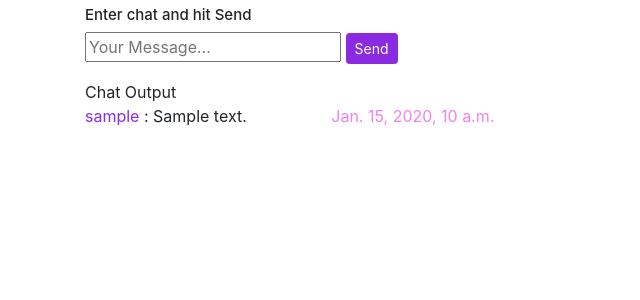
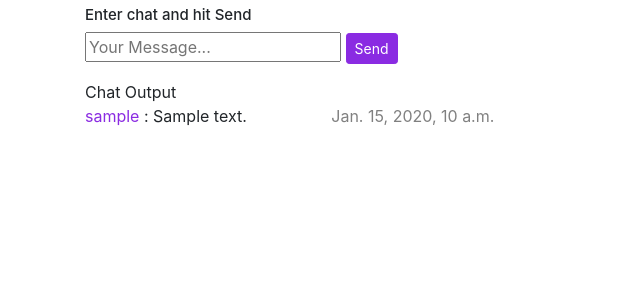
Before and after one commit to hrithik-jha/Work-Monitor, a Django app: page /chat/text/ in a window 1280 px wide. Shown: the part 140-440 px from the top of the page, without its empty margins (0-640 px from the left). Run offline with Django 3.2, Linux system fonts and the light colour scheme; a user stored in the database is signed in; tables that the repository leaves empty hold one stand-in row (values such as "Sample post"); some libraries are stand-ins or nearby versions.

Commit message:
Update chat.html

```diff
--- a/chat/templates/chat/chat.html
+++ b/chat/templates/chat/chat.html
@@ -15,7 +15,7 @@ h3 {
 }
 
 #l{
-    color: violet;
+    color: grey;
     padding-left: 80px;
 }
 
```
